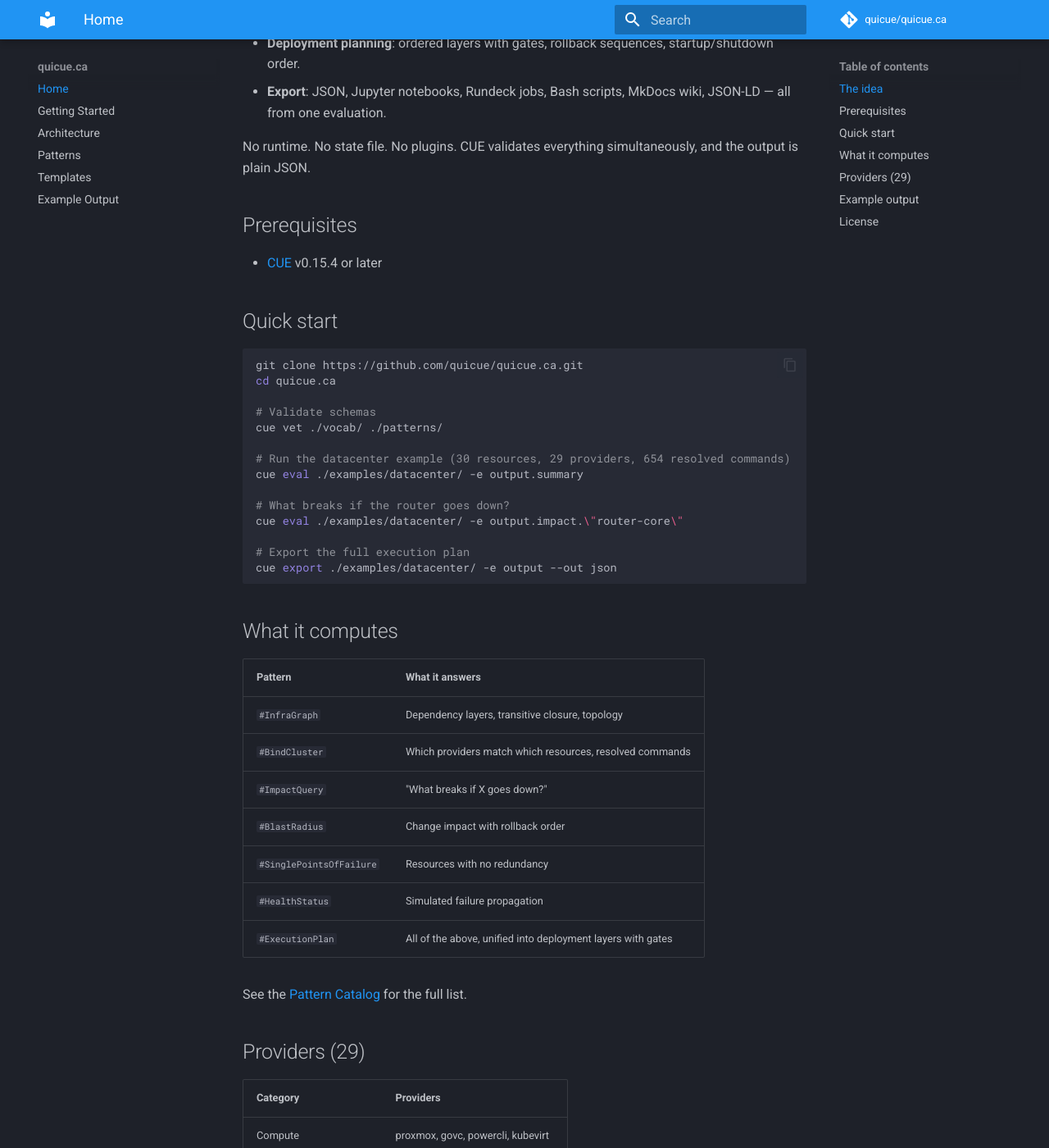
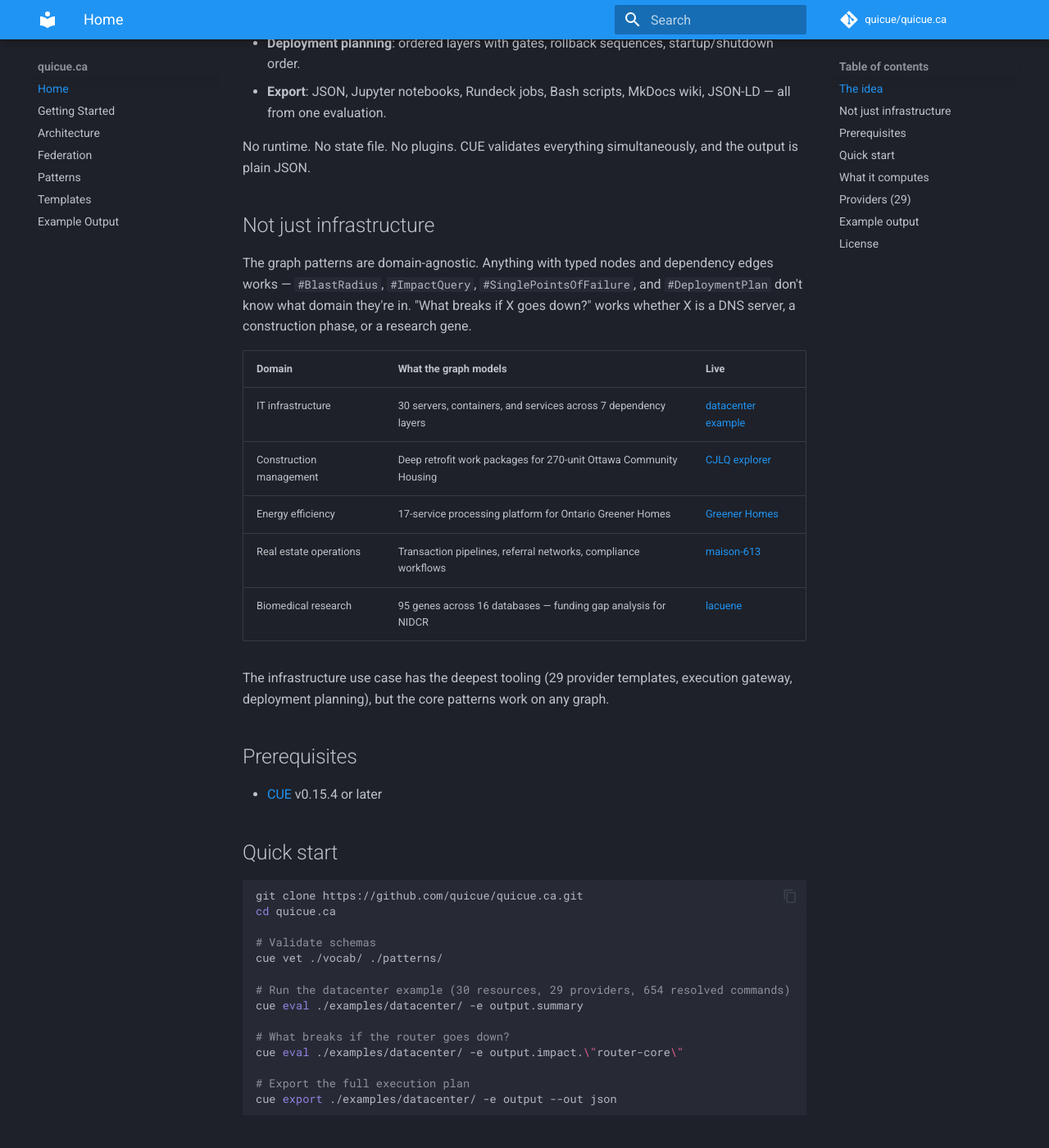
Before and after one commit to quicue/quicue.ca, an MkDocs documentation site: the page built from docs/index.md, in a window 1280 px wide and 1400 px high, scrolled down 815 px. Shown: the whole window at 82% size. Built offline with MkDocs 1.6.1 and Material for MkDocs 9.7.7, drawn with Linux system fonts in a browser that asks for light colours; comment, search, counter and statistics services are not loaded; some of the changed text lies outside the part shown.

Commit message:
Reframe as domain-agnostic graph framework, add federation docs
Widens framing from infrastructure-specific to any domain with typed
dependency graphs. Adds cross-domain examples table (construction, energy,
biomedical research, real estate, infrastructure). New federation.md
documents the .kg/ pattern, upstream/downstream tracking, and federation
via CUE unification.

````diff
--- a/docs/index.md
+++ b/docs/index.md
@@ -1,10 +1,10 @@
 # quicue.ca
 
-Model infrastructure as a dependency graph. Get deployment plans, blast radius, executable commands, and documentation — all computed from one `cue export`.
+Model any domain as a typed dependency graph. Get impact analysis, blast radius, deployment plans, and documentation — all computed from one `cue export`.
 
 ## The idea
 
-You declare resources with types and dependencies:
+You declare resources — nodes in a graph — with types and dependencies:
 
 ```cue
 dns: #Resource & {
@@ -32,6 +32,20 @@ quicue.ca does the rest at compile time:
 - **Export**: JSON, Jupyter notebooks, Rundeck jobs, Bash scripts, MkDocs wiki, JSON-LD — all from one evaluation.
 
 No runtime. No state file. No plugins. CUE validates everything simultaneously, and the output is plain JSON.
+
+## Not just infrastructure
+
+The graph patterns are domain-agnostic. Anything with typed nodes and dependency edges works — `#BlastRadius`, `#ImpactQuery`, `#SinglePointsOfFailure`, and `#DeploymentPlan` don't know what domain they're in. "What breaks if X goes down?" works whether X is a DNS server, a construction phase, or a research gene.
+
+| Domain | What the graph models | Live |
+|--------|----------------------|------|
+| IT infrastructure | 30 servers, containers, and services across 7 dependency layers | [datacenter example](example/index.md) |
+| Construction management | Deep retrofit work packages for 270-unit Ottawa Community Housing | [CJLQ explorer](https://rfam.cc/cjlq/) |
+| Energy efficiency | 17-service processing platform for Ontario Greener Homes | [Greener Homes](https://rfam.cc/cjlq/#greener-homes) |
+| Real estate operations | Transaction pipelines, referral networks, compliance workflows | [maison-613](https://maison613.quicue.ca/) |
+| Biomedical research | 95 genes across 16 databases — funding gap analysis for NIDCR | [lacuene](https://lacuene.apercue.ca/) |
+
+The infrastructure use case has the deepest tooling (29 provider templates, execution gateway, deployment planning), but the core patterns work on any graph.
 
 ## Prerequisites
 
--- a/mkdocs.yml
+++ b/mkdocs.yml
@@ -1,5 +1,5 @@
 site_name: quicue.ca
-site_description: Infrastructure as typed dependency graphs in CUE
+site_description: Typed dependency graphs in CUE — for any domain with hierarchies
 site_url: https://docs.quicue.ca/
 repo_url: https://github.com/quicue/quicue.ca
 repo_name: quicue/quicue.ca
@@ -36,6 +36,7 @@ nav:
   - Home: index.md
   - Getting Started: getting-started.md
   - Architecture: architecture.md
+  - Federation: federation.md
   - Patterns: patterns.md
   - Templates: templates.md
   - Example Output: example/index.md
````
Also changed, not shown: README.md (+16 -4 lines), docs/federation.md (added, +105 -0 lines).
